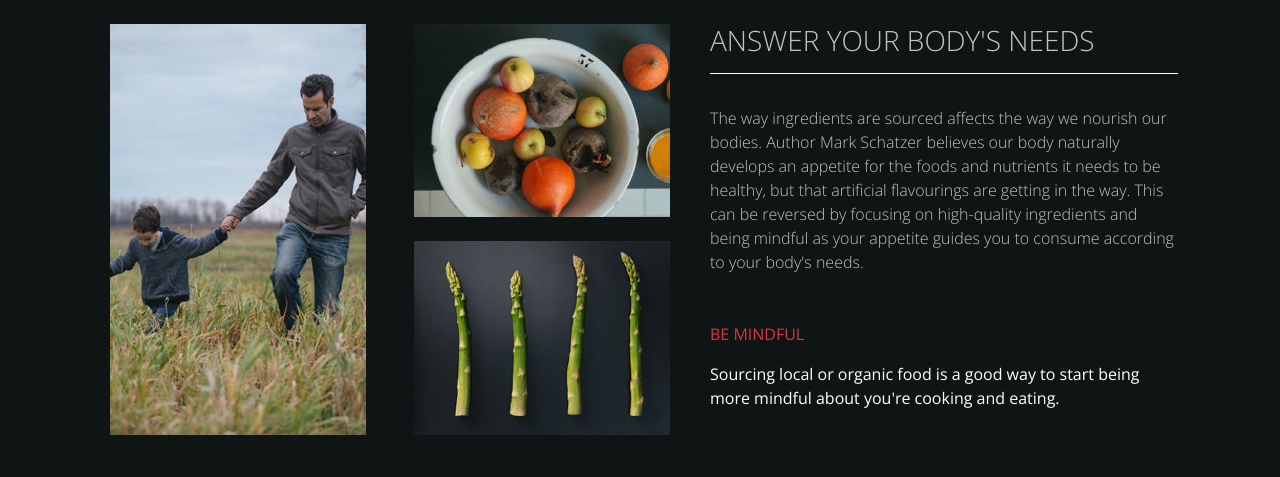
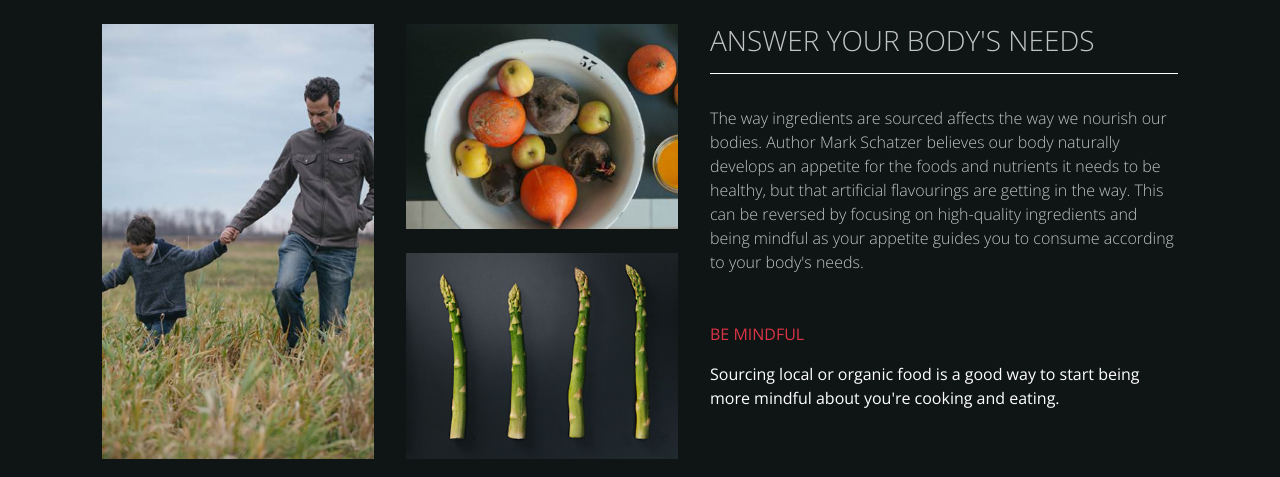
Before and after one commit to jamesedwardbaldonadoii/orchard-fed-test, a website built with webpack: page src/index.html in a window 1280 px wide. Shown: the top 477 px of the page. Built offline with nearby package versions, Linux system fonts and the light colour scheme.

Commit message:
adjust spacing

```diff
--- a/src/index.html
+++ b/src/index.html
@@ -15,9 +15,9 @@
 <body>
   <main class="container py-4 px-3 mx-auto">
     <section class="d-flex flex-column flex-lg-row">
-      <div class="d-flex flex-row image-wrapper m-md-auto mb-sm-3">
+      <div class="d-flex flex-row m-md-auto mb-sm-3">
         <div
-          class="animate-image px-3 px-lg-4 w-50 custom-pointer"
+          class="animate-image px-2 px-sm-3 w-50 custom-pointer"
           data-bs-toggle="modal"
           data-bs-target="#imageModal"
           tabindex="0"
@@ -30,7 +30,7 @@
         </div>
 
         <div
-          class="d-flex flex-column px-lg-4 px-3 w-50 custom-pointer"
+          class="d-flex flex-column px-2 px-sm-3 w-50 custom-pointer"
           data-bs-toggle="modal"
           data-bs-target="#imageModal"
           tabindex="0"
@@ -58,7 +58,7 @@
         </div>
       </div>
 
-      <article class="w-100 mt-xs-4 mt-lg-0 mt-3 m-auto px-3 answer-body-wrapper">
+      <article class="w-100 mt-xs-4 mt-lg-0 mt-3 m-auto px-2 px-sm-3  answer-body-wrapper">
         <h2 class="text-white text-opacity-75 fw-light fs-3">ANSWER YOUR BODY'S NEEDS</h2>
 
         <p class="text-white text-opacity-75 fw-light my-5 ">
```
